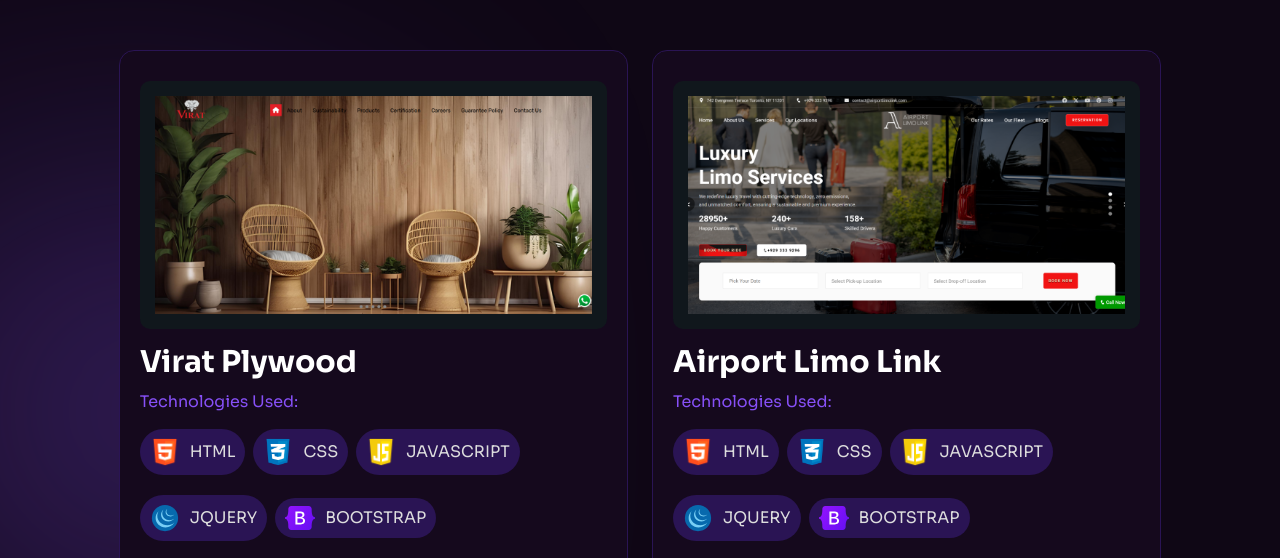
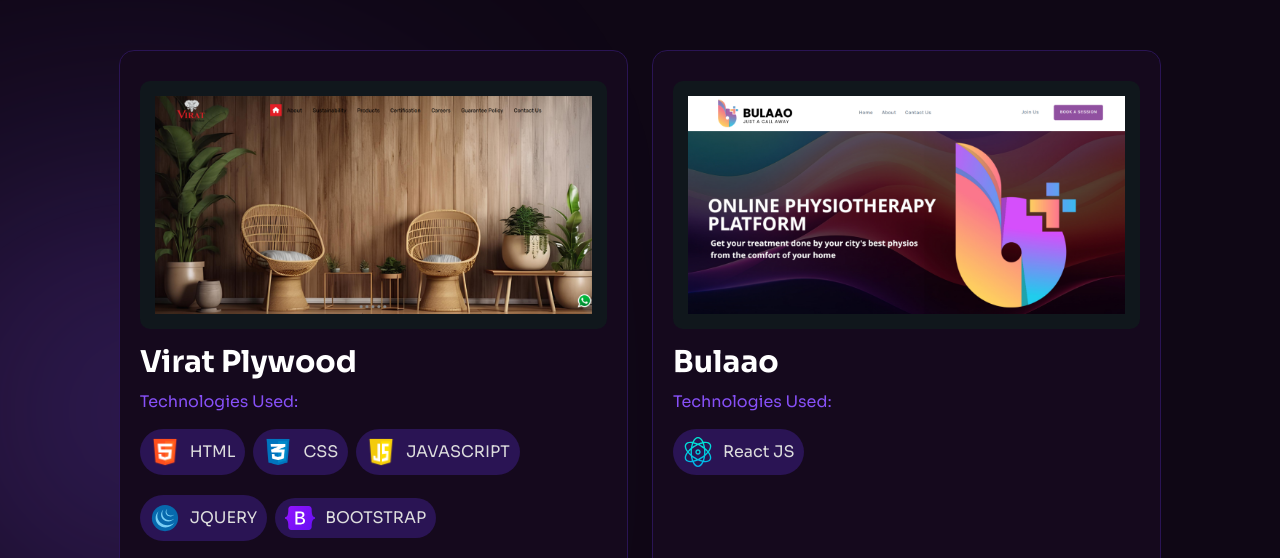
Before and after one commit to Hrithiksaini2000/hrithik-portfolio, a plain HTML site: page index.html in a window 1280 px wide. Shown: the part 1669-2227 px from the top of the page. Drawn offline with Linux system fonts and the light colour scheme; animation ran at ten frames a second; a web font is replaced by a local one.

Commit message:
New chnage s

```diff
--- a/index.html
+++ b/index.html
@@ -76,6 +76,40 @@
          display: block;
          opacity: 1;
       }
+
+/* Make all cols equal height */
+.project-section .row {
+  display: flex;
+  flex-wrap: wrap;
+}
+
+.project-section .col-lg-5 {
+  display: flex;
+}
+
+.project-content-area {
+  flex: 1; /* Fill equal height */
+  display: flex;
+}
+
+.project-box {
+  display: flex;
+  flex-direction: column; /* Stack elements vertically */
+  flex: 1;
+  gap: 0px;
+}
+
+/* Push "View Live Project" button to bottom */
+.project-left-content {
+  display: flex;
+  flex-direction: column;
+  flex: 1;
+}
+
+.project-button {
+  margin-top: auto; /* pushes button to bottom */
+}
+
    </style>
    <!-- Preloader Area Start -->
    <div class="preloader">
@@ -599,12 +633,11 @@
                   <div class="project-content-area featured style-2">
                      <div class="project-box">
                         <div class="project-wrapper">
-                           <img src="assets/img/portfolio/project-5.png" alt="Images" />
+                           <img src="assets/img/portfolio/project-2.png" alt="Images" />
                         </div>
                         <div class="project-left-content">
                            <div class="project_content">
-                              <h3 class="title"><button data-mfp-src="#portfolio-wrapper" class="modal-popup">Airport
-                                    Limo Link</button>
+                              <h3 class="title"><button data-mfp-src="#portfolio-wrapper" class="modal-popup">Bulaao</button>
                               </h3>
                               <!-- <p class="desc">
                                  The India Bolts project focused on precision and reliability in the fastener industry.They have extensive range of high-quality bolts, nuts, and fasteners, ensuring seamless navigation and clear product information.
@@ -612,16 +645,8 @@
                               <span class="subtitle">Technologies Used:</span>
                            </div>
                            <ul class="project_tags">
-                              <li><a href="#"><img src="assets/img/logo/html-new.png" alt=""
-                                       class="technlogo-logo">HTML</a></li>
-                              <li><a href="#"><img src="assets/img/logo/css-new.png" alt=""
-                                       class="technlogo-logo">CSS</a></li>
-                              <li><a href="#"><img src="assets/img/logo/js-logo-2.png" alt=""
-                                       class="technlogo-logo">JAVASCRIPT</a></li>
-                              <li><a href="#"><img src="assets/img/logo/jquery-svgrepo-com.svg" alt=""
-                                       class="technlogo-logo">JQUERY</a></li>
-                              <li><a href="#"><img src="assets/img/logo/bootstrap-5-logo-icon.svg" alt=""
-                                       class="technlogo-logo">BOOTSTRAP</a></li>
+                              <li><a href="#"><img src="assets/img/icons/react.svg" alt=""
+                                       class="technlogo-logo">React JS</a></li>
                            </ul>
                            <div class="project-button">
                               <a href="https://demo6.cyberframe.in/airport-limo-link-new/" target="_blank">
@@ -975,6 +1000,10 @@
             document.body.innerHTML = ""; // Clear the page
          }
       }, 2000);
+
+
+
+
    </script>
 </body>
 
```
